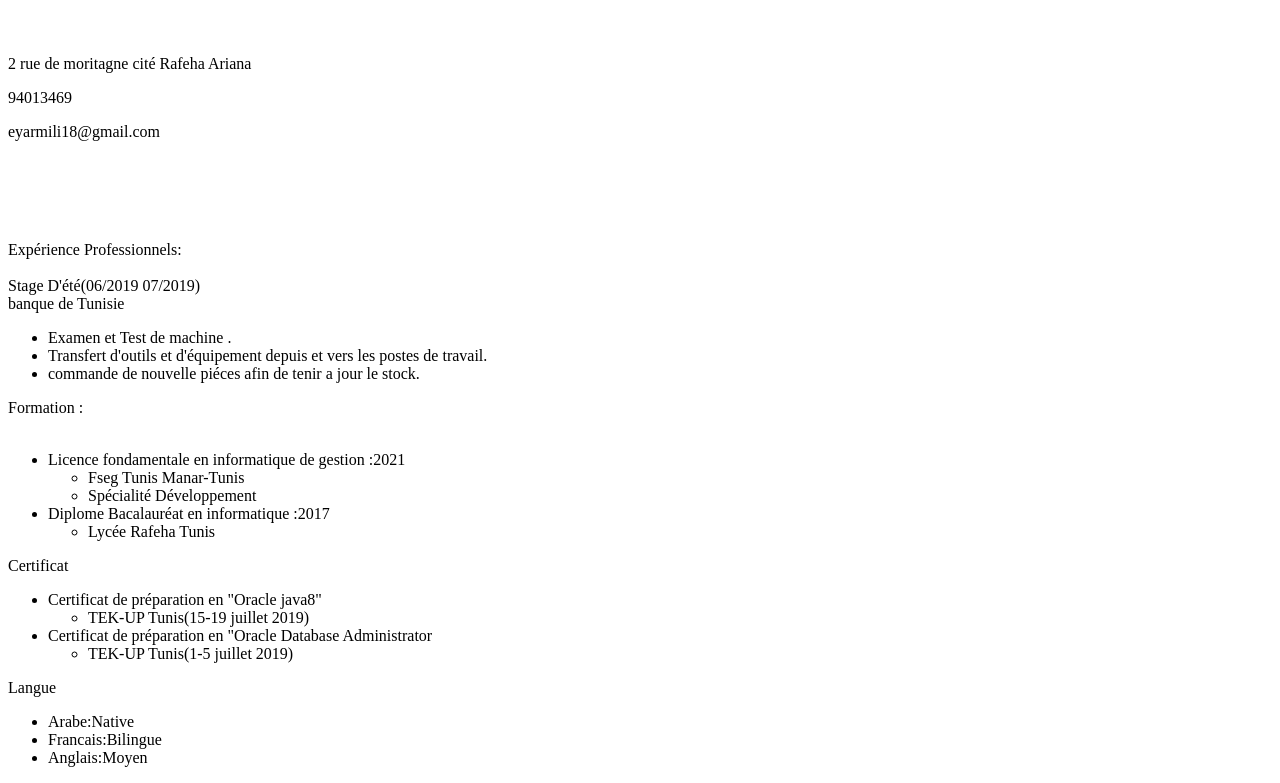
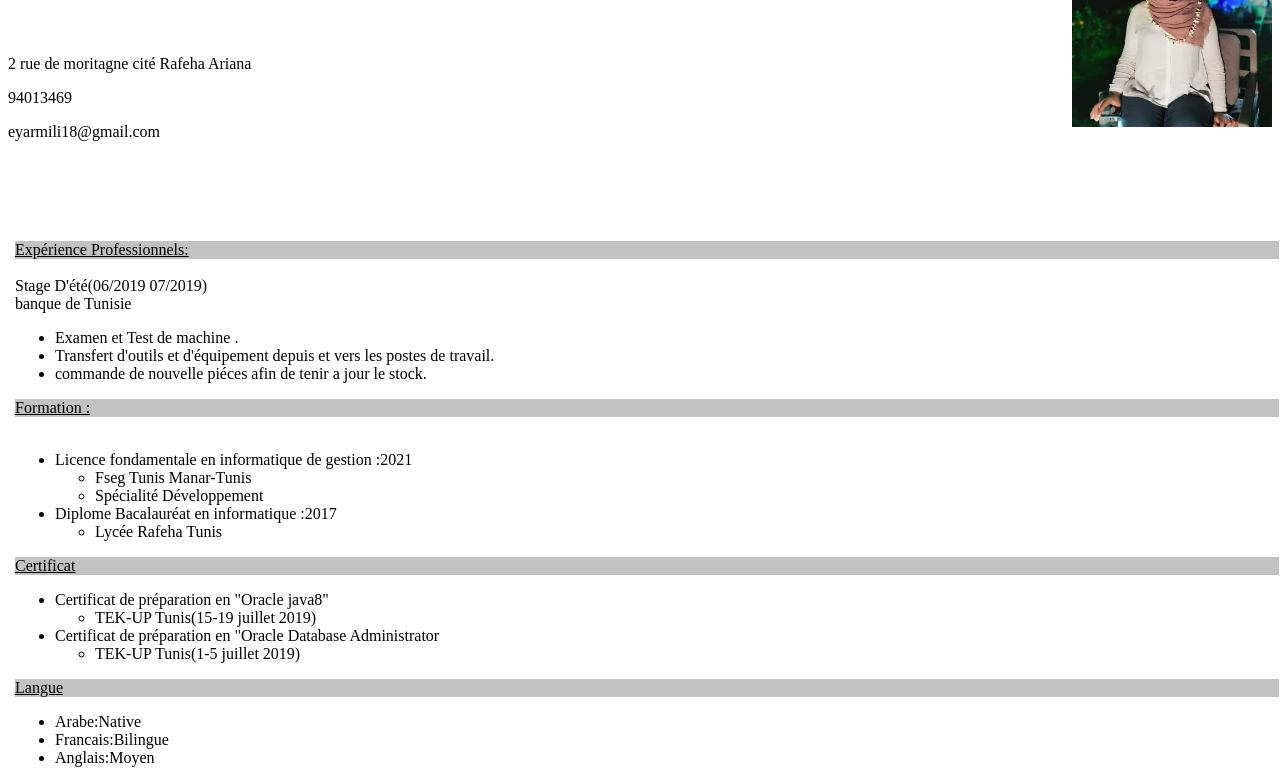
Before and after one commit to Rmili-Eya/CV, a plain HTML site: page index.html in a window 1280 px wide. Shown: the part 71-854 px from the top of the page. Drawn offline with Linux system fonts and the light colour scheme.

Commit message:
2éme commit

```diff
--- a/index.html
+++ b/index.html
@@ -6,7 +6,8 @@
     <title>CV de Eya Rmili</title>
     <link rel="stylesheet" href="style.css">
 </head>
-<body>
+<body id="bd">
+    <img  id="photo" src="eya's photo.jpg" alt="Erreur">
  <div>
      <header>
      <div id="coordonné">
@@ -19,8 +20,9 @@
     </header>
 
 <main>
+    <div class="bloc">
    <section id="Expérience ">
-   <header>Expérience Professionnels:</header>
+   <header id="header">Expérience Professionnels:</header>
    <br>
    <tbody>
     <tr>
@@ -36,7 +38,7 @@
 </ul>
    </section>
 <section id="EXp">
-<header> Formation : </header><br>
+<header id="form"> Formation : </header><br>
 <ul>
 <li>Licence fondamentale en informatique de gestion :2021
     <ul>
@@ -50,11 +52,11 @@
 </li>
 </ul>
 </section>
-
+<span id="VL"></span>
 
 
 <section id="CR">
-    <header>Certificat</header>
+    <header id="head">Certificat</header>
     <ul>
         <li>Certificat de préparation en "Oracle java8"
             <ul>
@@ -70,7 +72,7 @@
     </ul>
 </section>
 <section id="LG">
-    <header>Langue</header>
+    <header id="lg">Langue</header>
     <ul>
         <li>Arabe:Native</li>
         <li>Francais:Bilingue</li>
@@ -80,7 +82,7 @@
 </section>
 
 
-
+</div>
 
 
 </main>
--- a/style.css
+++ b/style.css
@@ -11,3 +11,34 @@ span{
 #coordonné{
   margin: -10px 0px 100px 0px;
 }
+#header{
+    text-decoration: underline;
+     background-color: #c2c2c2;
+
+}
+#form{
+    text-decoration: underline;
+    background-color: #c2c2c2;
+}
+#head{
+    text-decoration: underline;
+    background-color: #c2c2c2;
+}
+#lg{
+    text-decoration: underline;
+    background-color: #c2c2c2;
+}
+.bloc{
+
+
+        width: 100%;
+        margin: 10px 3px 6px 7px;
+      };
+      .bd{
+        background-color: lightblue;
+      }
+      #photo{
+          float: right;
+
+          width: 200px;
+      }
```
Also changed, not shown: eya's photo.jpg (added).
